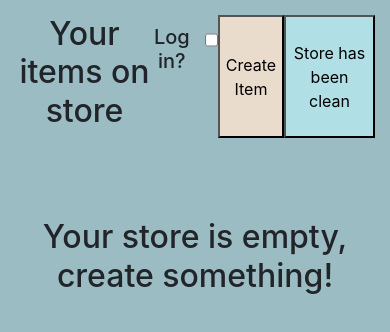
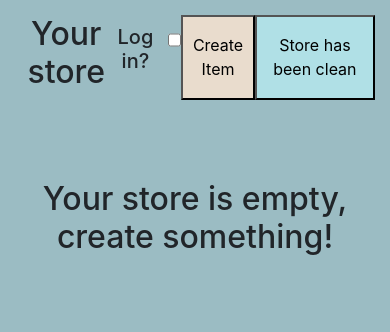
Before and after one commit to songvo1018/storage-practice, a React (Create React App) app: page / in a window 390 px wide. Shown: the top 332 px of the page. Built offline with nearby package versions, Linux system fonts and the light colour scheme.

Commit message:
Refactoring 2. Bug with <Select /> is done. Deploy firebase
Need refactoring style to mobile app

```diff
--- a/src/components/CreateItem/CreateItem.js
+++ b/src/components/CreateItem/CreateItem.js
@@ -60,6 +60,8 @@ class CreateItem extends Component {
 
 	render() {
 		let inputFields = []
+		console.log(this.props.category);
+
 		for (let i = 0; i < this.props.inputsName.length; i++) {
 			inputFields.push(
 				<li key={this.props.inputsName.length+this.props.inputsName[i]}>
@@ -102,7 +104,7 @@ const mapStateToProps = (store) => {
 	return {
 		array: store.item.array,
 		category: store.item.category,
-		inputsName: store.item.inputsName
+		inputsName: store.item.inputsName,
 	};
 };
 
--- a/src/containers/layout/Layout.js
+++ b/src/containers/layout/Layout.js
@@ -67,7 +67,7 @@ class Layout extends Component {
 			<div className="wrap">
 				<div className="container">
 					<div className="head">
-						<h2>Your items on store</h2>
+						<h2>Your store</h2>
 
 						<Auth />
 
```
Also changed, not shown: firebase.json (added), 1 other file (tests, documents, lock files or other folders).
